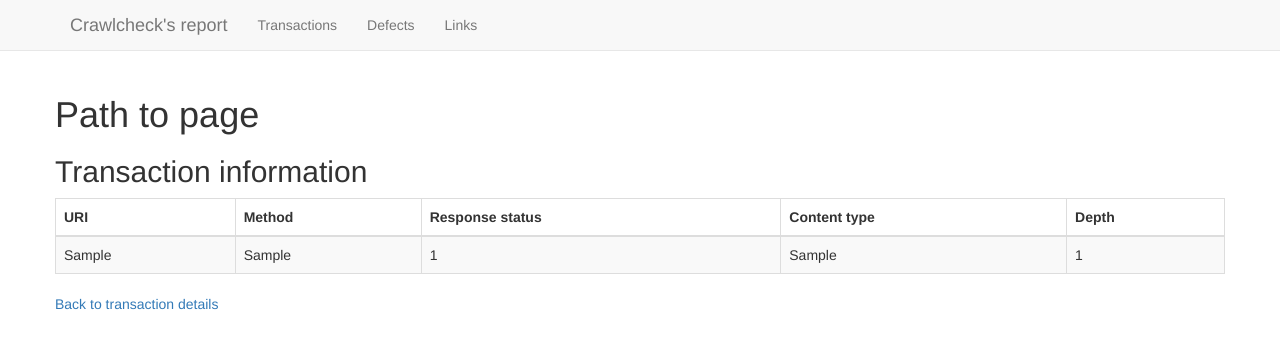
After one commit to eghuro/crawlcheck-report, a Flask app: page /path/1 in a window 1280 px wide. The commit adds this page. Shown: the top 349 px of the page. Run offline with Flask 2, Linux system fonts and the light colour scheme; tables that the repository leaves empty hold one stand-in row (values such as "Sample post"); some libraries are stand-ins or nearby versions.

Commit message:
Path page

```diff
--- a/project/client/templates/main/finding_detail.html
+++ b/project/client/templates/main/finding_detail.html
@@ -29,6 +29,8 @@
             </tr>
         </tbody>
     </table>
+
+    <p><a href="/path/{{transaction.id}}">Show path</a></p>
 
     <h2>Defects</h2>
     <table border="1" class="table table-striped table-bordered">
--- /dev/null
+++ b/project/client/templates/main/path.html
@@ -0,0 +1,38 @@
+{% extends "_base.html" %}
+
+{% block content %}
+
+{% if transaction %}
+
+<div class="body-content">
+  <div class="row">
+    <h1>Path to page</h1>
+
+    <h2>Transaction information</h2>
+    <table border="1" class="table table-striped table-bordered">
+        <thead>
+            <tr>
+                <th>URI</th>
+                <th>Method</th>
+                <th>Response status</th>
+                <th>Content type</th>
+                <th>Depth</th>
+            </tr>
+        </thead>
+        <tbody>
+            <tr>
+                <td>{{transaction.uri}}</td>
+                <td>{{transaction.method}}</td>
+                <td>{{transaction.status}}</td>
+                <td>{{transaction.ctype}}</td>
+                <td>{{transaction.depth}}</td>
+            </tr>
+        </tbody>
+    </table>
+
+    <p><a href="/finding/{{transaction.id}}">Back to transaction details</a></p>
+  </div>
+</div>
+{% endif %}
+
+{% endblock %}
--- a/project/server/main/views.py
+++ b/project/server/main/views.py
@@ -53,3 +53,9 @@ def finding_detail(tid):
     l = db.session.query(Link).from_statement(text("select * from link where responseId=:responseId or requestId=:requestId")).params(requestId=tid, responseId=tid).all()
     d = Defect.query.filter_by(responseId=tid).all()
     return render_template('main/finding_detail.html', transaction=t, links=l, defects=d)
+
+@main_blueprint.route('/path/<tid>')
+def transaction_path(tid):
+    t = Transaction.query.filter_by(id=tid).first()
+
+    return render_template('main/path.html', transaction=t)
```
